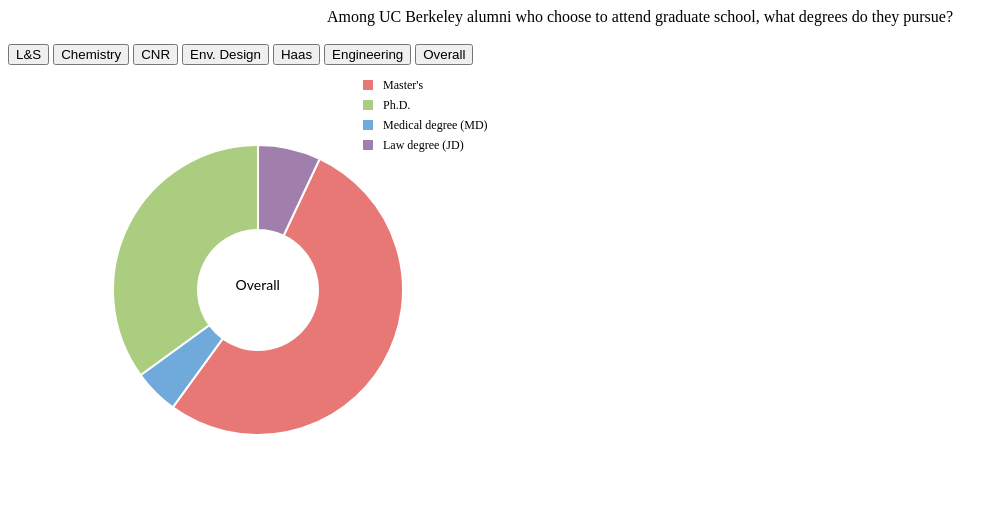
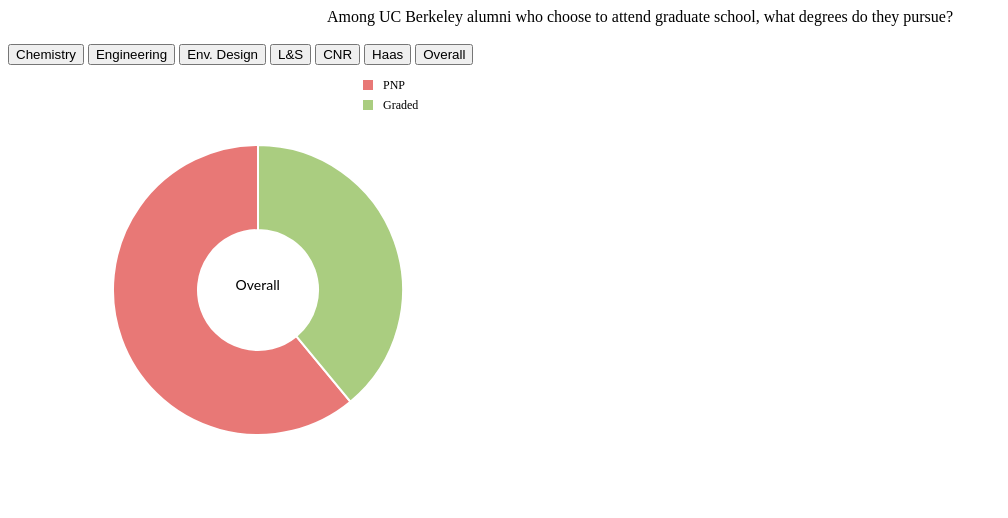
Before and after one commit to dailycal-projects/spring20-pnp, a website: page src/templates/partials/pie.html in a window 1280 px wide. Shown: the whole page, without its empty margins (0-1008 px from the left). Drawn offline with nearby package versions, Linux system fonts and the light colour scheme; a web font is replaced by a local one.

Commit message:
Updated pie chart

```diff
--- a/src/templates/partials/pie.html
+++ b/src/templates/partials/pie.html
@@ -7,12 +7,12 @@
 <!--<center style='font-family:benton-sans'>Which graduate degrees draw students from this college?</br></br></center>-->
 <center style='font-family:benton-sans'>Among UC Berkeley alumni who choose to attend graduate school, what degrees do they pursue?</br></br></center>
 
-<button onclick="update(data1)">L&S</button>
-<button onclick="update(data5)">Chemistry</button>
-<button onclick="update(data3)">CNR</button>
-<button onclick="update(data4)">Env. Design</button>
+<button onclick="update(data1)">Chemistry</button>
+<button onclick="update(data2)">Engineering</button>
+<button onclick="update(data3)">Env. Design</button>
+<button onclick="update(data4)">L&S</button>
+<button onclick="update(data5)">CNR</button>
 <button onclick="update(data6)">Haas</button>
-<button onclick="update(data2)">Engineering</button>
 <button onclick="update(data7)">Overall</button>
 
 <!-- Create a div where the graph will take place -->
@@ -35,13 +35,14 @@
   .append("g")
     .attr("transform", "translate(" + width / 2 + "," + height / 2 + ")");
 
-var data1 = {"values": {"Master's": 55, "Ph.D.": 29, "Medical degree (MD)":7, "Law degree (JD)": 9}, "name": "L&S"};
-var data2 = {"values": {"Master's": 58, "Ph.D.": 42, "Medical degree (MD)":0, "Law degree (JD)": 0}, "name": "Engineering"};
-var data3 = {"values": {"Master's": 46, "Ph.D.": 20, "Medical degree (MD)":17, "Law degree (JD)": 17}, "name": "CNR"};
-var data4 = {"values": {"Master's": 100, "Ph.D.": 0, "Medical degree (MD)":0, "Law degree (JD)": 0}, "name": "Env. Design"};
-var data5 = {"values": {"Master's": 0, "Ph.D.": 100, "Medical degree (MD)":0, "Law degree (JD)": 0}, "name": "Chemistry"};
-var data6 = {"values": {"Master's": 100, "Ph.D.": 0, "Medical degree (MD)":0, "Law degree (JD)": 0}, "name": "Haas"};
-var data7 = {"values": {"Master's": 53, "Ph.D.": 35, "Medical degree (MD)":5, "Law degree (JD)": 7}, "name": "Overall"};
+var data1 = {"values": {"PNP": 50, "Graded": 50}, "name": "Chemistry"};
+var data2 = {"values": {"PNP": 64, "Graded": 36}, "name": "Engineering"};
+var data3 = {"values": {"PNP": 59, "Graded": 41}, "name": "Env. Design"};
+var data4 = {"values": {"PNP": 62, "Graded": 38}, "name": "L&S"};
+var data5 = {"values": {"PNP": 55, "Graded": 45}, "name": "CNR"};
+var data6 = {"values": {"PNP": 66, "Graded": 34}, "name": "Haas"};
+var data7 = {"values": {"PNP": 61, "Graded": 39}, "name": "Overall"};
+
 
 var div = d3.select("#pie").append("div")
     .attr("class", "tooltip")
@@ -49,9 +50,8 @@
 
 // set the color_pie scale
 var color_pie = d3.scaleOrdinal()
-  .domain(["a", "b", "c", "d"])
-  //.range(["#ff9aa2", "#e2f0cb", "#80CEE1",  "#c7ceea"]);
-  .range(["#E87876", "#AACD80", "#70AADA", "#A07FAC"]);
+  .domain(["a", "b"])
+  .range(["#E87876", "#AACD80"]);
 
 // A function that create / update the plot for a given variable:
 function update(data) {
@@ -95,12 +95,6 @@
           .duration(200)
           .style("opacity", .9)
       tmp = d.data.key
-      if (tmp == "Medical degree (MD)") {
-        tmp = "MD"
-      }
-      if (tmp == "Law degree (JD)") {
-        tmp = "JD"
-      }
       let p = tmp + ": \n" + d.data.value.toString() + "%"
       div.html(p)
           .style("left", (d3.event.pageX + 10) + "px")
@@ -125,7 +119,7 @@
 update(data7)
 
   var legend = svg.selectAll(".legend")
-      .data(["Master's", "Ph.D.", "Medical degree (MD)", "Law degree (JD)"])
+      .data(["PNP", "Graded"])
       .enter().append("g")
       .attr("class", "legend")
       .attr("transform", function(d,i) { return "translate(0," + i * 20 + ")"; })
```
Also changed, not shown: 1 other file.
